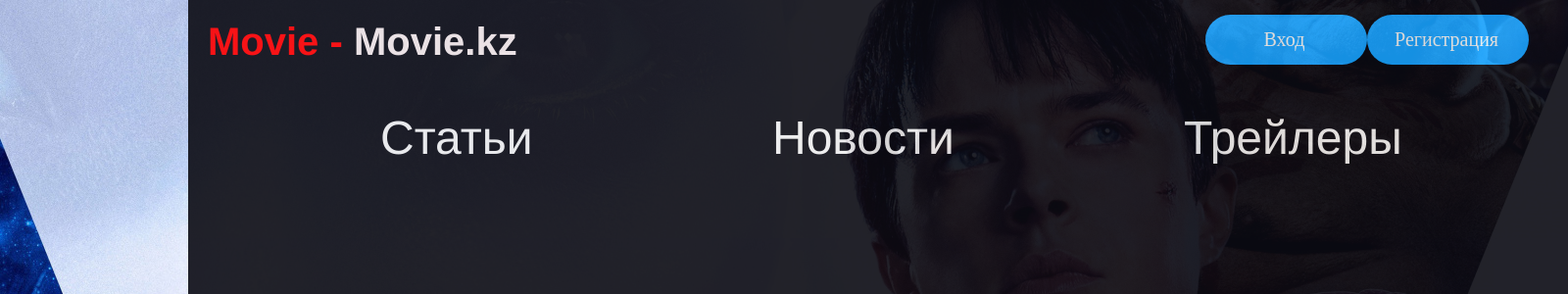
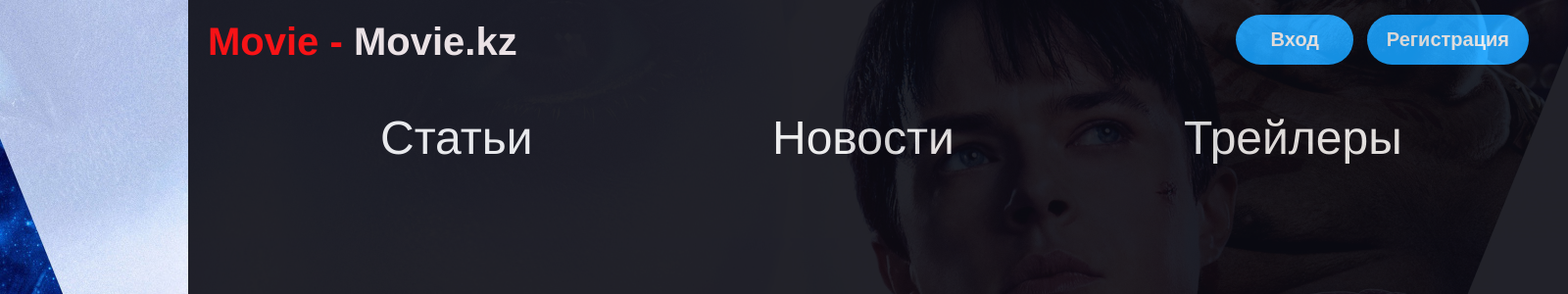
Before and after one commit to KrutoiPerec/NewProject, a PHP site: page / in a window 1600 px wide. Shown: the top 300 px of the page at 98% size. Run offline with PHP 8.4, Linux system fonts and the light colour scheme.

Commit message:
Bold_Btn_Text

```diff
--- a/rgr/style.css
+++ b/rgr/style.css
@@ -66,7 +66,7 @@
   right: 5%;
 }
 .Button_Entr{
-  width: 165px;
+  width: 120px;
   height: 51px;
   background-color: #18A0FB;
   text-align: center;
@@ -74,35 +74,35 @@
   position: relative;
   float: right;
   top: 10%;
-  right: 5%;
+  right: 6%;
 }
 
 div.Button_Entr p{
   position: absolute;
-  font-family: 'Titillium Web';
+  font-family: Veranda ,sans-serif;
   font-style: normal;
-  font-weight: normal;
+  font-weight: 600;
   font-size: 20px;
   line-height: 30px;
   text-align: center;
   color: #EDEDED;
   margin: 0;
   top: 20%;
-  left: 36%;
+  left: 30%;
 }
 
 div.Button_Reg p{
   position: absolute;
-  font-family: 'Titillium Web';
+   font-family: Veranda ,sans-serif;
   font-style: normal;
-  font-weight: normal;
+  font-weight: 600;
   font-size: 20px;
   line-height: 30px;
   text-align: center;
   color: #EDEDED;
   margin: 0;
   top: 20%;
-  left: 17%;
+  left: 12%;
 }
 
 .Themes {
```
